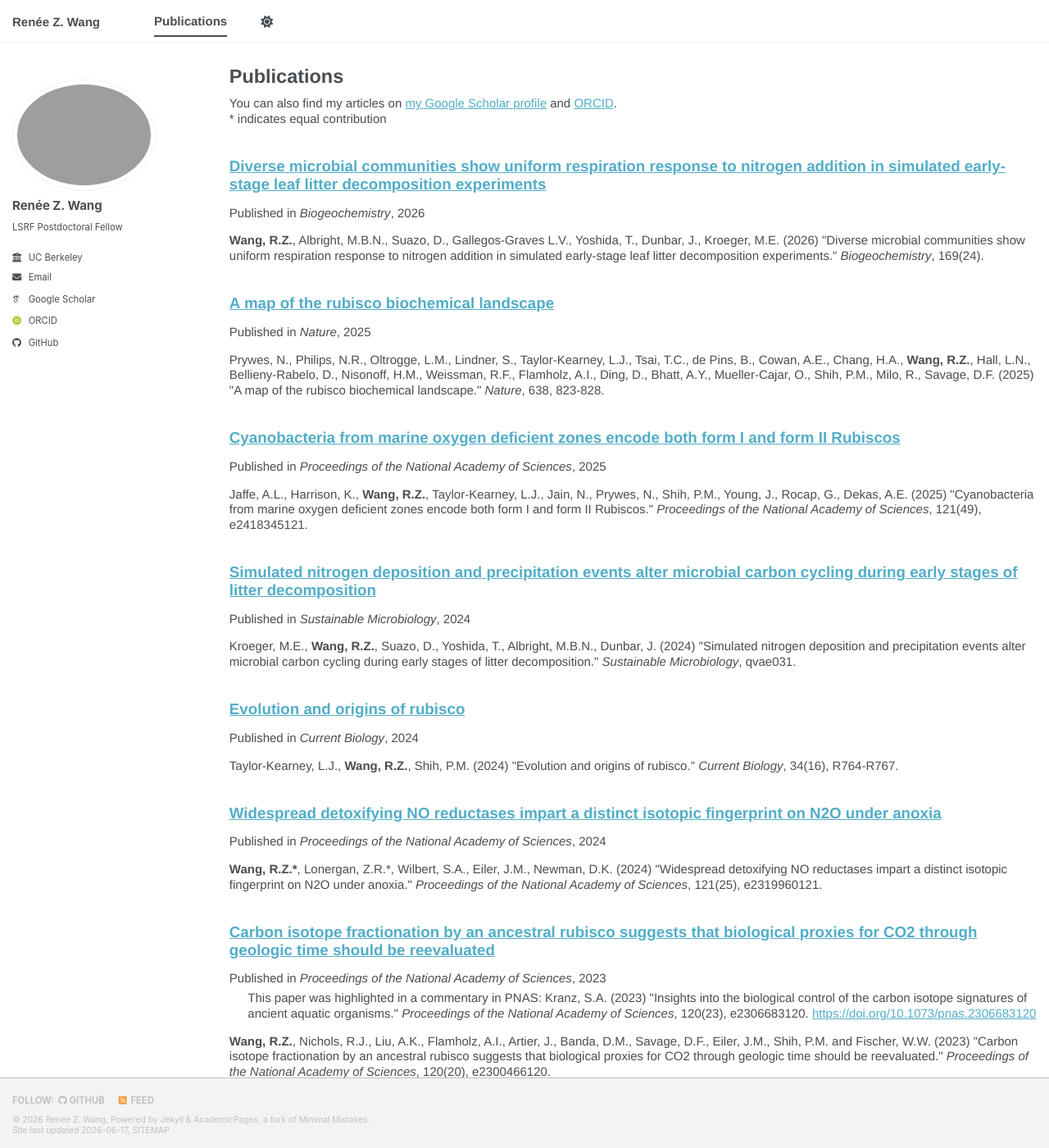
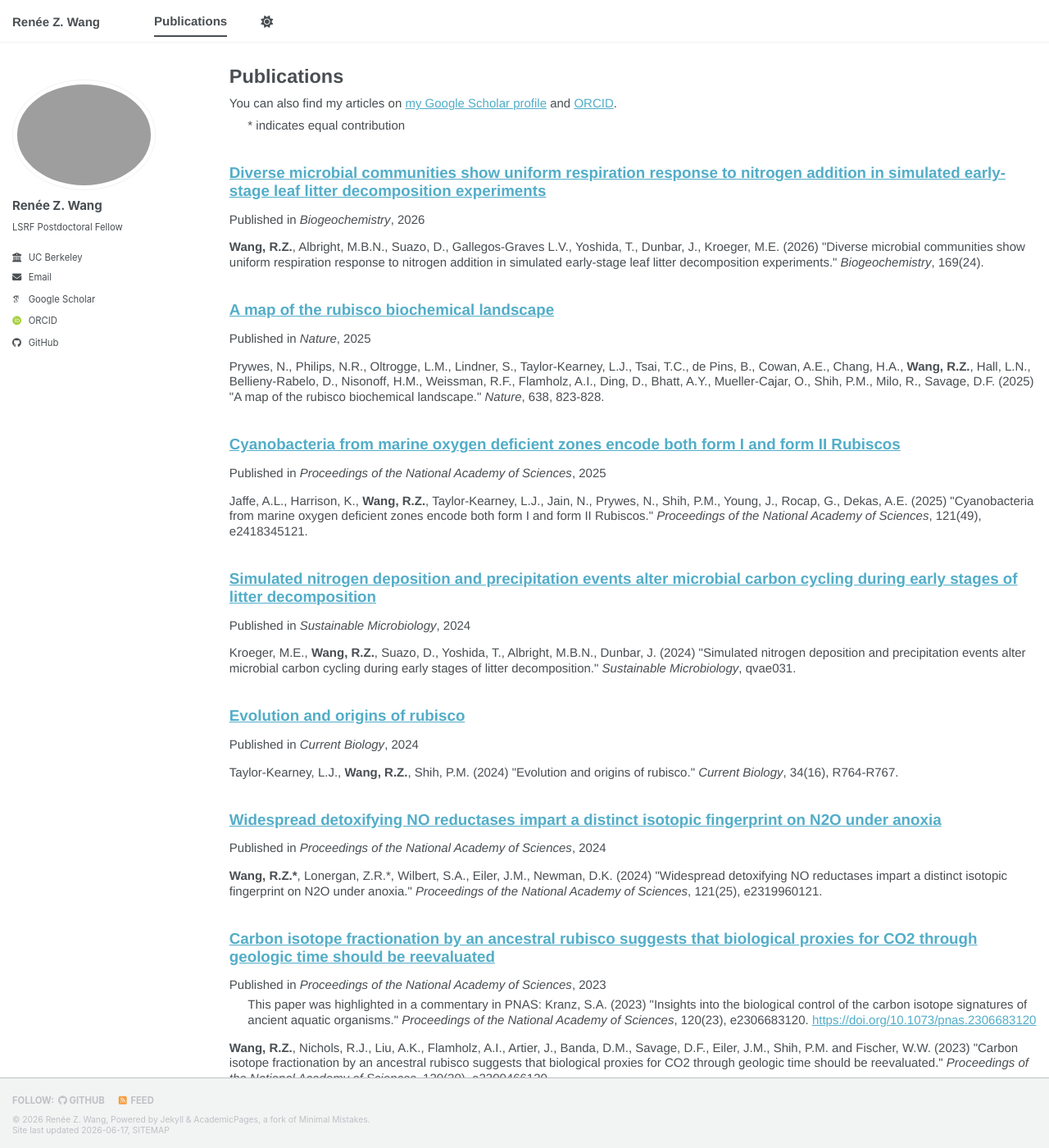
Before and after one commit to reneezwang/reneezwang.github.io, a Jekyll site: the page built from _pages/publications.html, in a window 1280 px wide and 1400 px high. Shown: the whole window at 82% size. Built offline with Jekyll 4.4.1, drawn with Linux system fonts in a browser that asks for light colours; some web fonts are replaced; a script bundle is joined from its source files by our own code; library files that are not in the unit come from our copies.

Commit message:
Indent publication contribution note

```diff
--- a/_includes/head.html
+++ b/_includes/head.html
@@ -13,4 +13,4 @@
 </script>
 
 <!-- For all browsers -->
-<link rel="stylesheet" href="{{ base_path }}/assets/css/main.css">
+<link rel="stylesheet" href="{{ base_path }}/assets/css/main.css?v={{ site.time | date: '%s' }}">
--- a/_pages/publications.html
+++ b/_pages/publications.html
@@ -7,7 +7,7 @@ author_profile: true
 
 {% if site.author.googlescholar %}
   <div class="wordwrap">You can also find my articles on <a href="{{site.author.googlescholar}}">my Google Scholar profile</a> and <a href="https://orcid.org/0000-0003-3994-3244">ORCID</a>.</div>
-  <div class="wordwrap">* indicates equal contribution</div>
+  <p class="publication-note">* indicates equal contribution</p>
 {% endif %}
 
 {% include base_path %}
--- a/assets/css/main.scss
+++ b/assets/css/main.scss
@@ -78,3 +78,9 @@ h6,
 .archive__item-note {
   margin-top: -0.2em;
 }
+
+.publication-note {
+  margin-top: 8px;
+  margin-left: 1.5em;
+  margin-bottom: 8px;
+}
```
